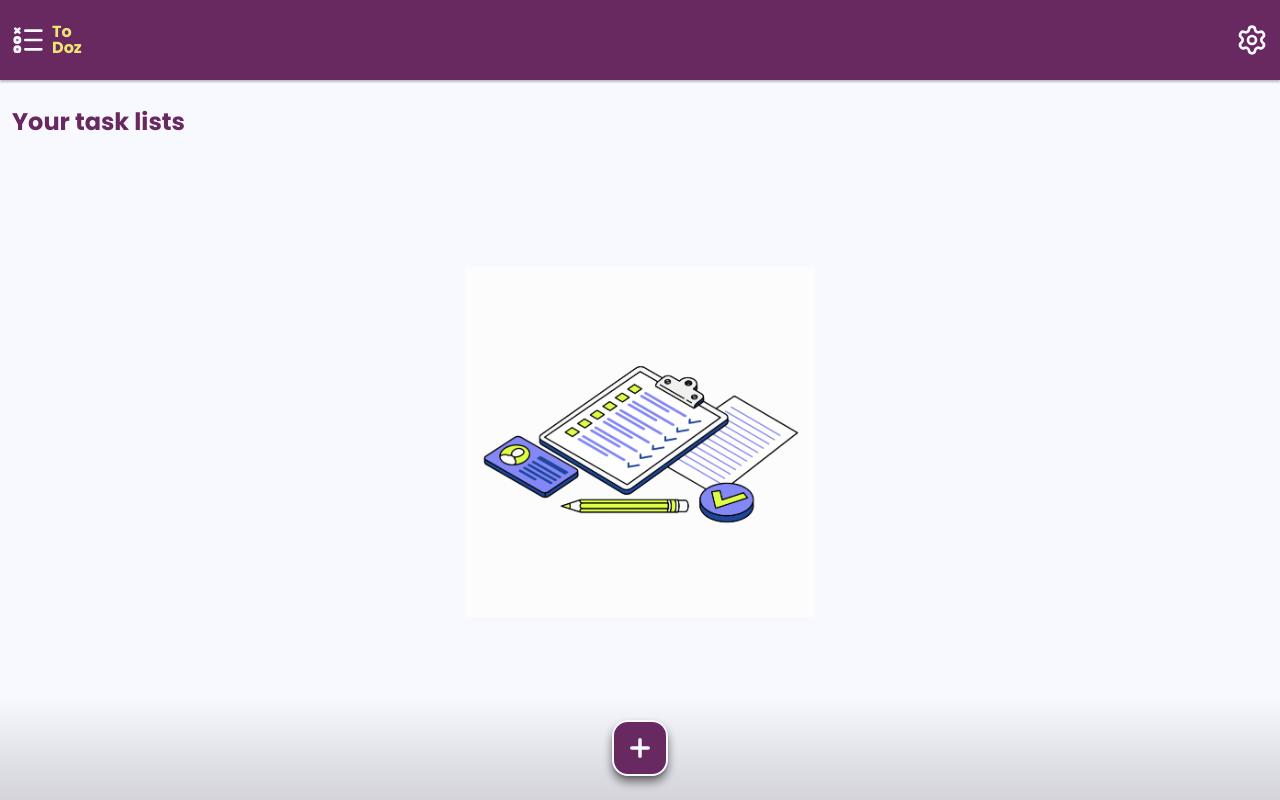
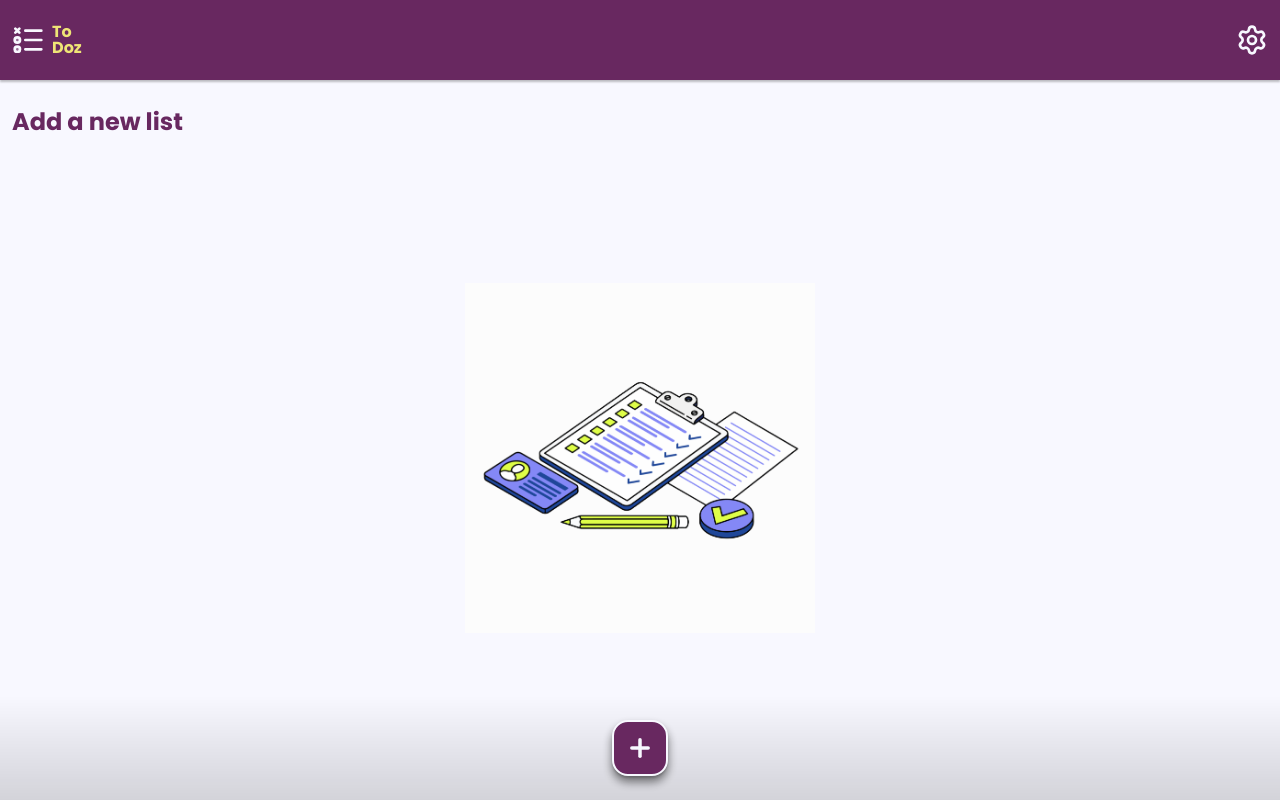
Before and after one commit to samspi-tech/todoz, a React (Vite) app: page /tasks in a window 1280 px wide. Built offline with nearby package versions, Linux system fonts and the light colour scheme.

Commit message:
refactor(tasks-list)

```diff
--- a/src/components/createTasksListForm/CreateTasksListForm.tsx
+++ b/src/components/createTasksListForm/CreateTasksListForm.tsx
@@ -1,9 +1,4 @@
-import {
-    type Dispatch,
-    type SetStateAction,
-    type SubmitEventHandler,
-    useState,
-} from 'react';
+import { type SubmitEventHandler, useState } from 'react';
 import { useNavigate } from 'react-router';
 
 import Input from '@/components/input/Input.tsx';
@@ -17,16 +12,11 @@ import {
     saveListToLocalStorage,
 } from '@/components/createTasksListForm/helpers.ts';
 
-interface CreateTasksListFormProps {
-    error: string | null;
-    setError: Dispatch<SetStateAction<string | null>>;
-}
-
-const CreateTasksListForm = ({ error, setError }: CreateTasksListFormProps) => {
+const CreateTasksListForm = () => {
     const [title, setTitle] = useState('');
 
     const navigate = useNavigate();
-    const { getSingleTasksList } = useTaskListsContext();
+    const { getSingleTasksList, error, setError } = useTaskListsContext();
 
     const handleSubmit: SubmitEventHandler<HTMLFormElement> = (e) => {
         e.preventDefault();
--- a/src/components/tasksList/TasksList.tsx
+++ b/src/components/tasksList/TasksList.tsx
@@ -1,5 +1,5 @@
 import { Plus } from 'lucide-react';
-import { useEffect, useState } from 'react';
+import { useEffect } from 'react';
 
 import Button from '@/components/button/Button.tsx';
 import Modal from '@/components/modal/Modal.tsx';
@@ -12,10 +12,8 @@ import { useModal } from '@/hooks/useModal.ts';
 import { useTaskListsContext } from '@/hooks/useTaskListsContext.ts';
 
 const TasksList = () => {
-    const [error, setError] = useState<string | null>(null);
-
-    const { taskLists, getAllTaskLists } = useTaskListsContext();
     const { dialogRef, handleOpenModal, handleCloseModal } = useModal();
+    const { taskLists, getAllTaskLists, setError } = useTaskListsContext();
 
     useEffect(() => {
         getAllTaskLists();
@@ -23,16 +21,23 @@ const TasksList = () => {
 
     return (
         <section className={styles.taskListsContainer}>
-            <h2>Your task lists</h2>
+            {!taskLists.length && (
+                <>
+                    <h2>Add a new list</h2>
+                    <Empty />
+                </>
+            )}
 
-            {!taskLists.length && <Empty />}
-
-            <div className={styles.cardsContainer}>
-                {taskLists &&
-                    taskLists.map((list) => (
-                        <TasksListCard key={list.id} cardDetails={list} />
-                    ))}
-            </div>
+            {taskLists.length > 0 && (
+                <>
+                    <h2>Your task lists</h2>
+                    <div className={styles.cardsContainer}>
+                        {taskLists.map((list) => (
+                            <TasksListCard key={list.id} cardDetails={list} />
+                        ))}
+                    </div>
+                </>
+            )}
 
             <div className={styles.addButtonContainer}>
                 <Button variant="square" onClick={handleOpenModal}>
@@ -48,7 +53,7 @@ const TasksList = () => {
                     handleCloseModal();
                 }}
             >
-                <CreateTasksListForm error={error} setError={setError} />
+                <CreateTasksListForm />
             </Modal>
         </section>
     );
--- a/src/contexts/TaskListsContext.tsx
+++ b/src/contexts/TaskListsContext.tsx
@@ -1,4 +1,10 @@
-import { createContext, type PropsWithChildren, useState } from 'react';
+import {
+    createContext,
+    type Dispatch,
+    type PropsWithChildren,
+    type SetStateAction,
+    useState,
+} from 'react';
 
 import type { TasksListType } from '@/types/types.ts';
 
@@ -8,6 +14,8 @@ interface TaskListsContextValues {
     getSingleTasksList: (id: string) => TasksListType | undefined;
     deleteLocalStorage: () => void;
     hasDataLoaded: boolean;
+    error: string | null;
+    setError: Dispatch<SetStateAction<string | null>>;
 }
 
 export const TaskListsContext = createContext<TaskListsContextValues | null>(
@@ -15,6 +23,7 @@ export const TaskListsContext = createContext<TaskListsContextValues | null>(
 );
 
 export const TaskListsProvider = ({ children }: PropsWithChildren) => {
+    const [error, setError] = useState<string | null>(null);
     const [hasDataLoaded, setHasDataLoaded] = useState(false);
     const [taskLists, setTaskLists] = useState<TasksListType[]>([]);
 
@@ -53,6 +62,8 @@ export const TaskListsProvider = ({ children }: PropsWithChildren) => {
                 getSingleTasksList,
                 deleteLocalStorage,
                 hasDataLoaded,
+                error,
+                setError,
             }}
         >
             {children}
```
